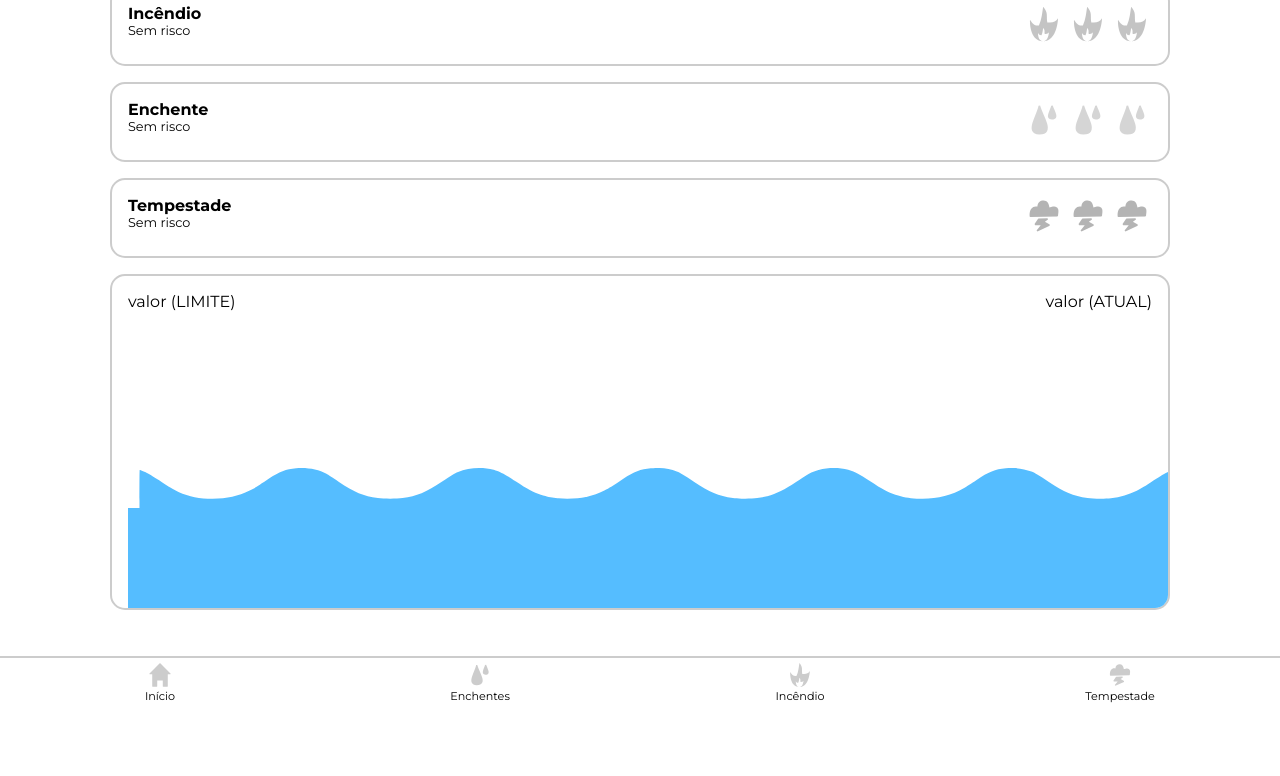
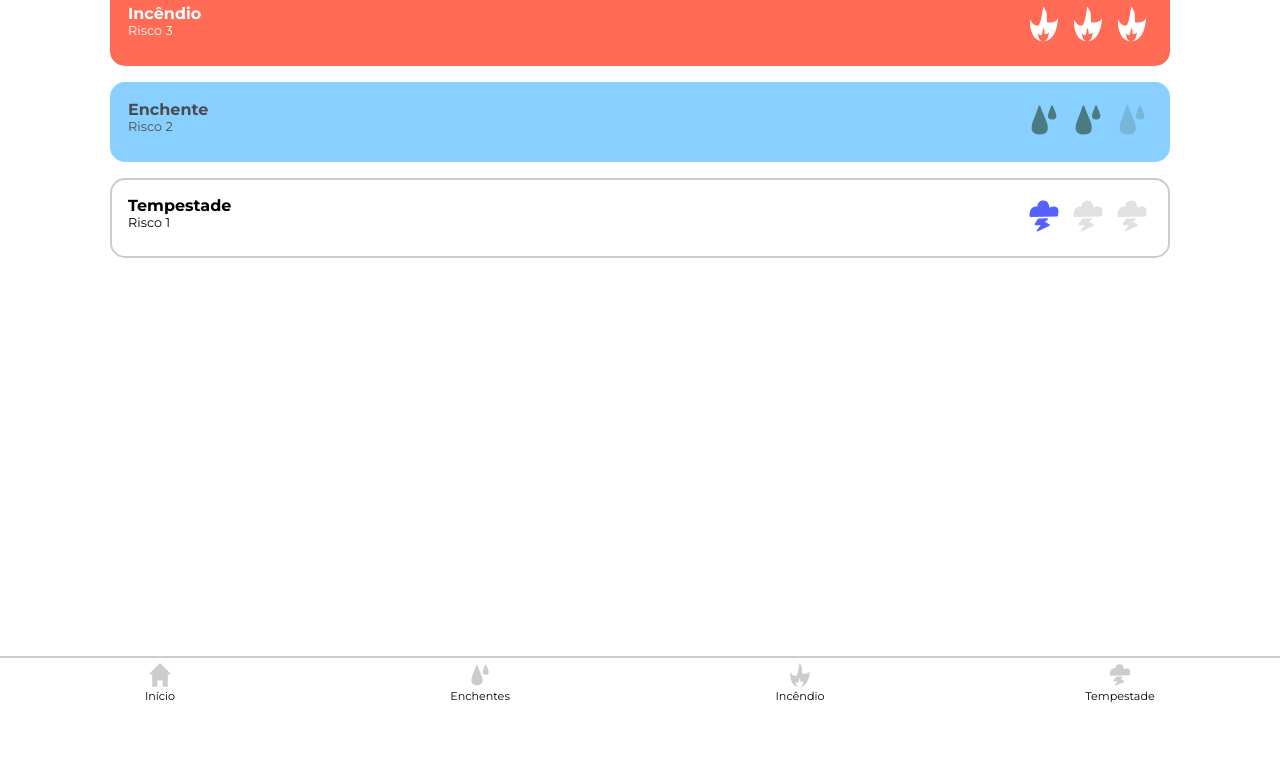
Before and after one commit to JPeMANY/desastresClimaticos, a plain HTML site: page index.html in a window 1280 px wide. Shown: the part 94-870 px from the top of the page. After the commit the page ends 800 px from the top, so only its background shows below. Drawn offline with Linux system fonts and the light colour scheme.

Commit message:
Script alteracao estilo adicionado

```diff
--- a/dados/valedotaquari/paverama.json
+++ b/dados/valedotaquari/paverama.json
@@ -1,7 +1,10 @@
 {
-    "rio": "não",
-    "alturaLimite": "N/A",
-    "alturaAtual": "N/A",
+    "incendio": "Risco 3",
+    "enchente": "Risco 2",
+    "tempestade": "Risco 1",
+    "rio": "false",
+    "alturaLimite": "",
+    "alturaAtual": "",
     "fronteira": [
         "Tabaí",
         "Taquari",
--- a/estilos/inicio.css
+++ b/estilos/inicio.css
@@ -62,7 +62,7 @@ body {
     gap: 1rem;
   }
 
-    .conteudo .cartao {
+    .cartao {
       width: 80%;
       display: flex;
       justify-content: space-between;
@@ -71,17 +71,17 @@ body {
       padding: 1rem;
     }
 
-    .conteudo .cartao h2 {
+    .cartao h2 {
       margin: 0;
       font-size: 1rem;
     }
 
-    .conteudo .cartao p {
+    .cartao p {
       margin: 0;
       font-size: 0.8rem;
     }
 
-    .conteudo .cartao img {
+    .cartao img {
       height: 2.5rem;
     }
 
@@ -114,16 +114,53 @@ body {
         }
 
   .cartao img {
-    filter: saturate(0) opacity(0.5);
+    filter: saturate(0) opacity(0.2);
   }
 
-  .risco1 img:nth-child(2), .risco1 img:nth-child(3) {
+  .risco1 img:nth-child(1) {
     filter: none;
   }
 
-  .risco2 img:nth-child(2), .risco1 img:nth-child(3) {
-    filter: none;
+  .risco2 img:nth-child(1),
+  .risco2 img:nth-child(2) {
+    filter: saturate(3) opacity(1) brightness(0.3);
   }
+
+  .risco2 img:nth-child(3) {
+    filter: saturate(3) opacity(0.3) brightness(0.3);
+  }
+
+  .risco2 {
+    opacity: 0.7;
+  }
+
+  .risco3 img:nth-child(1),
+  .risco3 img:nth-child(2),
+  .risco3 img:nth-child(3) {
+    filter: brightness(5);
+  }
+
+  .risco3 {
+    color: white;
+  }
+
+    .risco2.incendio,
+    .risco3.incendio {
+      background-color: var(--vermelho);
+      border-color: var(--vermelho);
+    }
+
+    .risco2.enchente,
+    .risco3.enchente {
+      background-color: var(--azul);
+      border-color: var(--azul);
+    }
+
+    .risco2.tempestade,
+    .risco3.tempestade {
+      background-color: var(--roxo);
+      border-color: var(--roxo);
+    }
 
   .espacoBranco {
     height: 150px;
--- a/index.html
+++ b/index.html
@@ -16,7 +16,7 @@
             <img src="assets/localBranco.svg" alt="local">
             <div class="titulo">
                 <h1>Nome da cidade</h1>
-                <span>Sem risco</span>
+                <span>Região</span>
             </div>
             <div class="editarRegiao">
                 <img src="assets/lapisBranco.svg" alt="lapis">
@@ -27,7 +27,7 @@
       <div class="espacoInicial"></div>
 
       <div class="conteudo">
-        <div class="cartao incendio">
+        <div id="cartaoIncendio" class="cartao incendio">
             <div>
                 <h2>Incêndio</h2>
                 <p>Sem risco</p>
@@ -40,7 +40,7 @@
             </div>
         </div>
 
-        <div class="cartao incendio semRisco">
+        <div id="cartaoEnchente" class="cartao enchente">
             <div>
                 <h2>Enchente</h2>
                 <p>Sem risco</p>
@@ -53,7 +53,7 @@
             </div>
         </div>
 
-        <div class="cartao incendio semRisco">
+        <div id="cartaoTempestade" class="cartao tempestade">
             <div>
                 <h2>Tempestade</h2>
                 <p>Sem risco</p>
@@ -66,7 +66,7 @@
             </div>
         </div>
 
-        <div class="cartao rio">
+        <div id="cartaoRio" class="cartao rio">
             <span><span>valor</span> (LIMITE)</span>
             <span><span>valor</span> (ATUAL)</span>
 
@@ -120,5 +120,7 @@
 
     <script src="scripts/inicio.js"></script>
     <script src="scripts/login.js"></script>
+
+    <script src="scripts/cidadeAtual.js"></script>
 </body>
 </html>
--- /dev/null
+++ b/scripts/cidadeAtual.js
@@ -0,0 +1,45 @@
+const regiao = 'Vale Do Taquari';
+const cidade = 'Paverama';
+
+const titulo = document.querySelector('header .titulo h1');
+const subtitulo = document.querySelector('header .titulo span');
+
+titulo.textContent = cidade;
+subtitulo.textContent = regiao;
+
+const cartaoRio = document.getElementById('cartaoRio')
+const cartaoIncendio = document.getElementById('cartaoIncendio');
+const cartaoEnchente = document.getElementById('cartaoEnchente');
+const cartaoTempestade = document.getElementById('cartaoTempestade');
+
+const txtIncendio = cartaoIncendio.querySelector('p');
+const txtEnchente = cartaoEnchente.querySelector('p');
+const txtTempestade = cartaoTempestade.querySelector('p');
+
+fetch(`dados/${regiao.replace(/\s+/g, '')}/${cidade.replace(/\s+/g, '')}.json`)
+    .then(response => response.json()) // Converter a resposta para JSON
+    .then(data => {
+
+        // Armazena os dados em variáveis
+        const rio = data.rio;
+        const incendio = data.incendio;
+        const enchente = data.enchente;
+        const tempestade = data.tempestade;
+
+        // Altera o texto de subtítulo dos cartões
+        txtIncendio.textContent = incendio;
+        txtEnchente.textContent = enchente;
+        txtTempestade.textContent = tempestade;
+
+        // Altera o estilo dos cartões
+        cartaoIncendio.classList.add(incendio.replace(/\s+/g, '').toLowerCase());
+        cartaoEnchente.classList.add(enchente.replace(/\s+/g, '').toLowerCase());
+        cartaoTempestade.classList.add(tempestade.replace(/\s+/g, '').toLowerCase());
+
+        // Estilo cartão rio
+        if (rio === "false") {
+            cartaoRio.style.display = 'none';
+        }
+
+    })
+    .catch(error => console.error('Erro ao carregar o arquivo JSON:', error));
```
Also changed, not shown: estilos/estilosGerais.css (line endings or trailing spaces).
